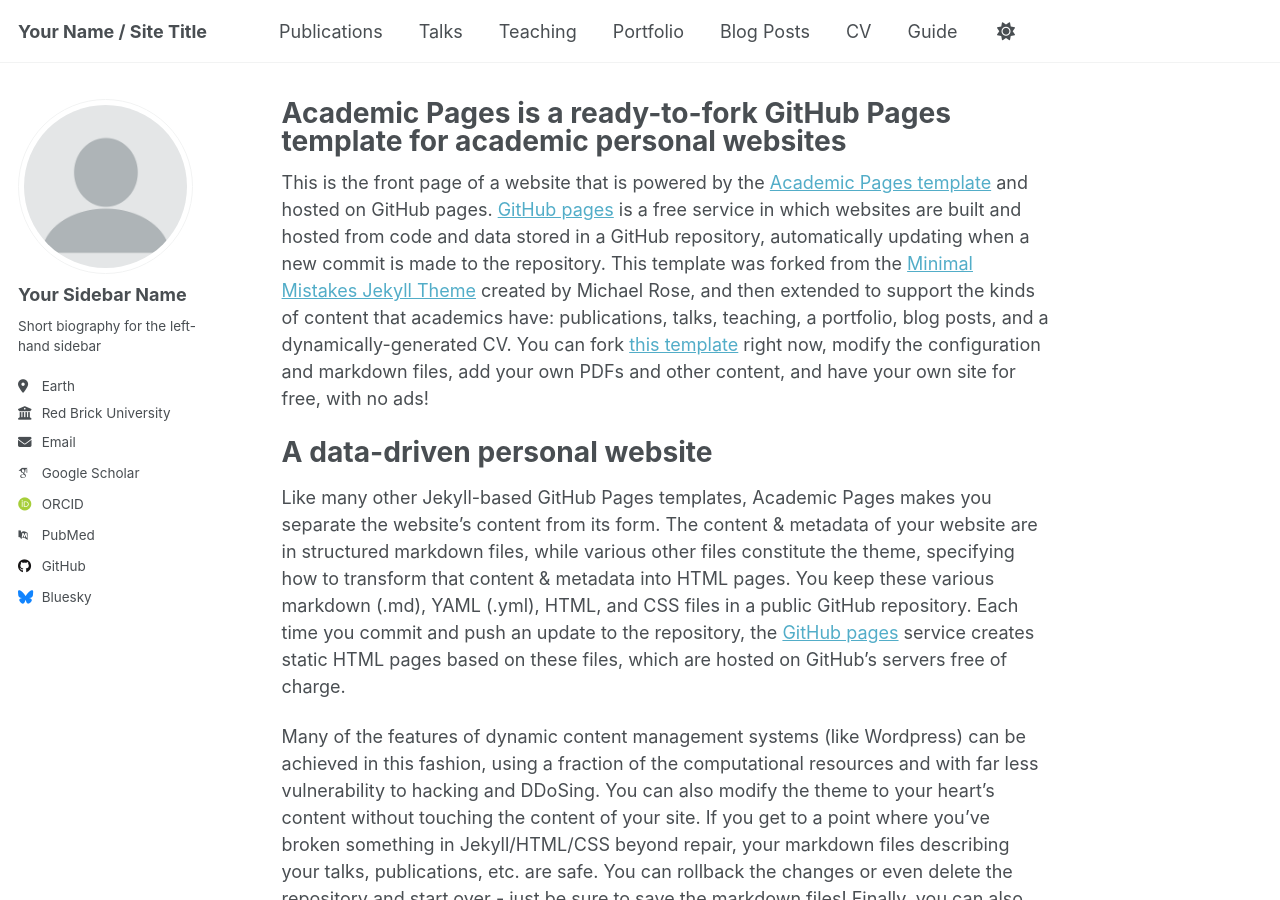
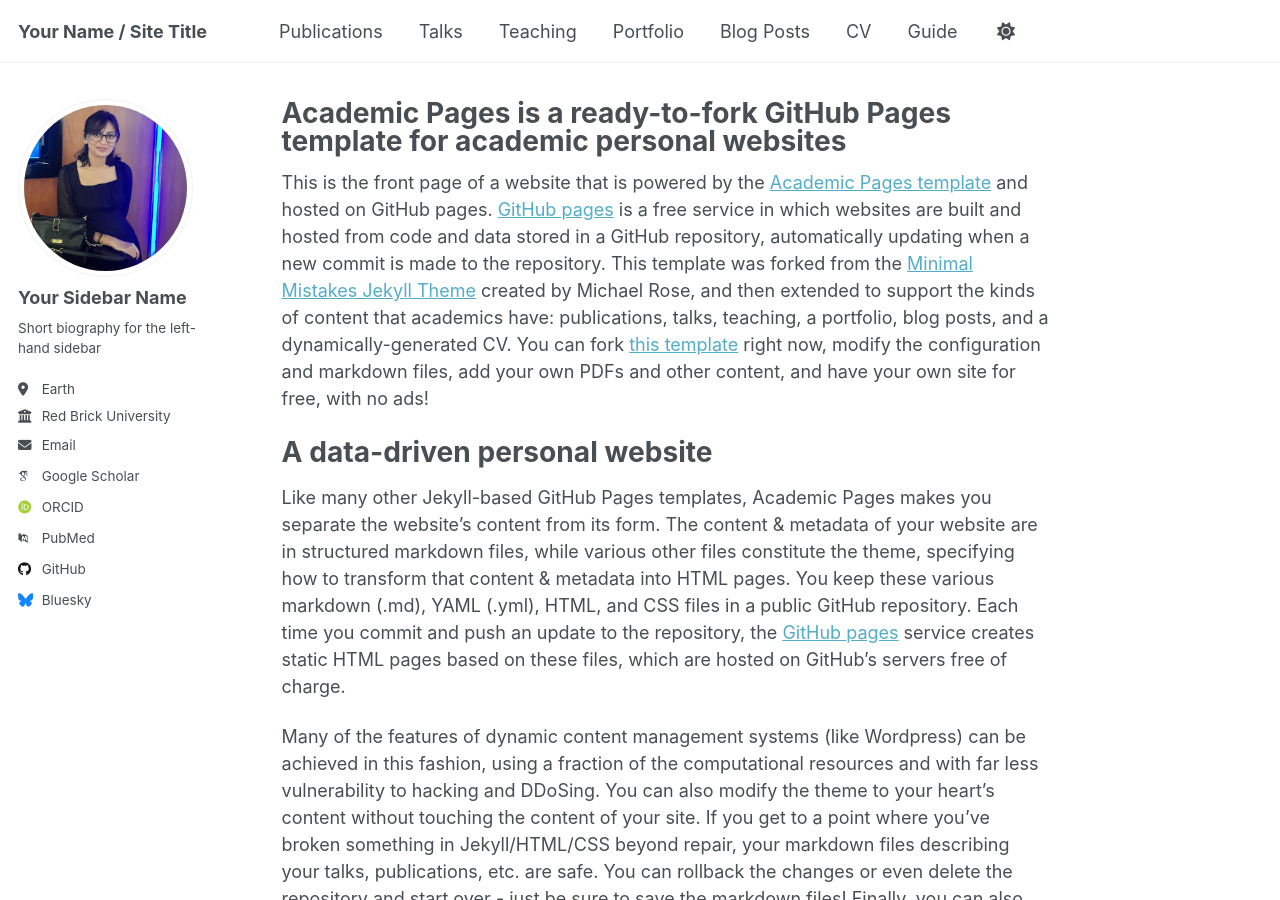
Before and after one commit to Bhawya03/Bhawya03.github.io, a Jekyll site: the page built from _pages/about.md, in a window 1280 px wide and 900 px high. Built offline with Jekyll 4.4.1, drawn with Linux system fonts in a browser that asks for light colours; some web fonts are replaced.

Commit message:
Update _config.yml

```diff
--- a/_config.yml
+++ b/_config.yml
@@ -13,16 +13,16 @@ title                    : "Your Name / Site Title"
 title_separator          : "-"
 name                     : &name "Your Name"
 description              : &description "personal description"
-url                      : https://academicpages.github.io # the base hostname & protocol for your site e.g. "https://[your GitHub username].github.io"
+url                      : https://Bhawya03/Bhawya03.github.io # the base hostname & protocol for your site e.g. "https://[your GitHub username].github.io"
 baseurl                  : "" # the subpath of your site, e.g. "/blog"
-repository               : "academicpages/academicpages.github.io"
+repository               : "Bhawya03/Bhawya03.github.io"
 
 # Site Author - The following control what appear as part of the author content on the side bar.
 #               If a field is blank the icon and link will not appear, otherwise it will be shown.
 #               Additional customization can be done by editing /_includes/author-profile.html
 author:
   # Biographic information
-  avatar           : "profile.png"
+  avatar           : "shamprofile.png"
   name             : "Your Sidebar Name"
   pronouns         : # example: "she/her"
   bio              : "Short biography for the left-hand sidebar"
```
